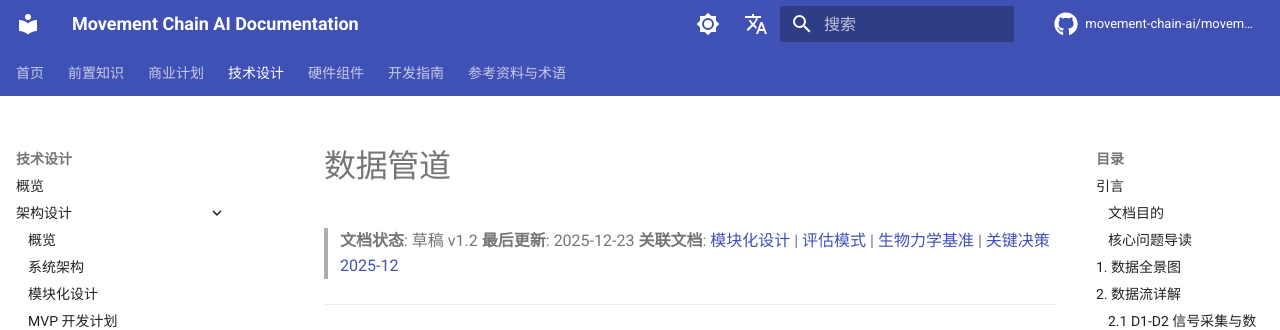
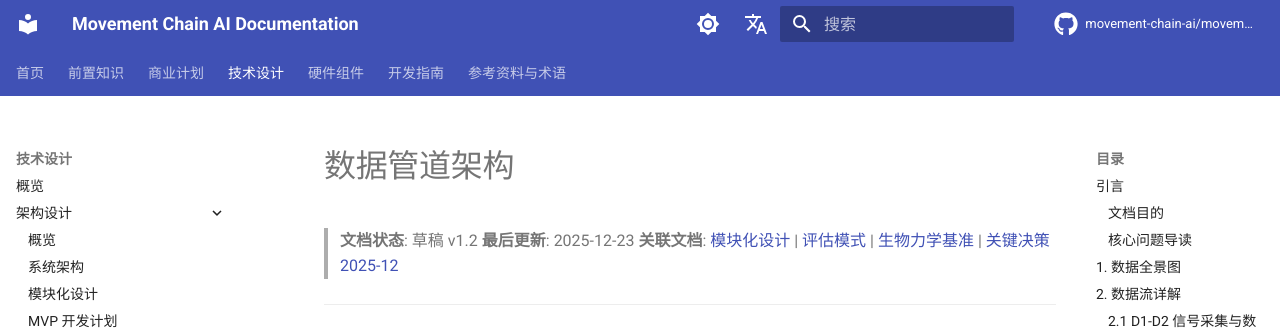
Before and after one commit to movement-chain-ai/movement-chain-docs, an MkDocs documentation site: the page built from docs/zh/design/architecture/data-pipeline.md, in a window 1280 px wide and 900 px high. Shown: the top 330 px of the window. Built offline with MkDocs 1.6.1 and Material for MkDocs 9.7.7, drawn with Linux system fonts in a browser that asks for light colours; comment, search, counter and statistics services are not loaded; the version menu is left out.

Commit message:
docs: rename data pipeline title to 数据管道架构
🤖 Generated with [Claude Code](https://claude.com/claude-code)

Co-Authored-By: Claude Opus 4.5 <noreply@anthropic.com>

```diff
--- a/docs/zh/design/architecture/data-pipeline.md
+++ b/docs/zh/design/architecture/data-pipeline.md
@@ -1,4 +1,4 @@
-# 数据管道
+# 数据管道架构
 
 > **文档状态**: 草稿 v1.2
 > **最后更新**: 2025-12-23
```
